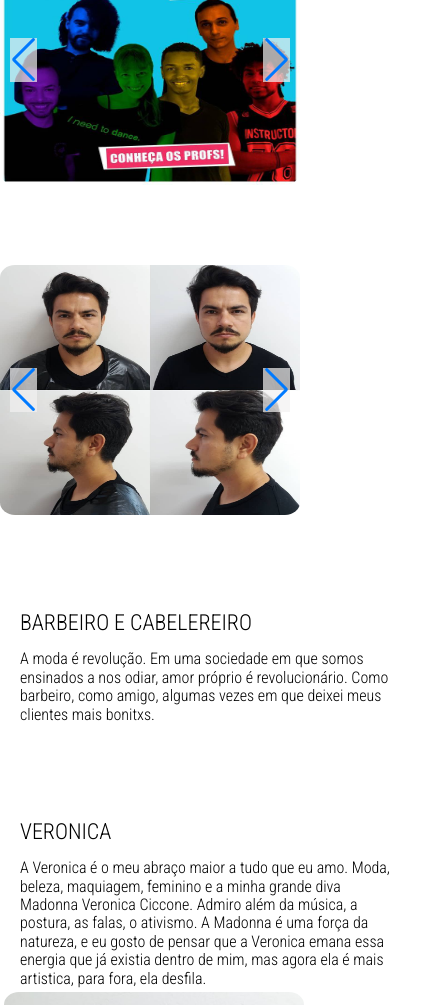
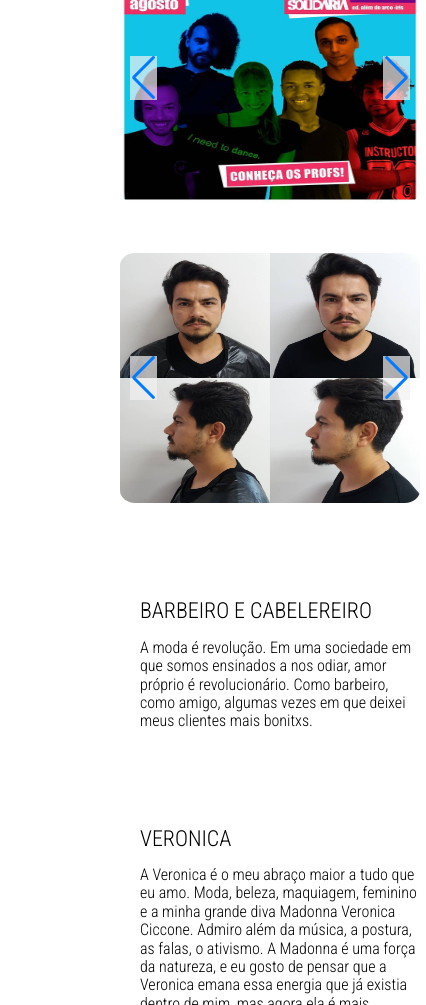
Before and after one commit to MarjadeSordi/barberpoc, a plain HTML site: page resources/portifólio.html in a window 390 px wide. Shown: the part 995-2000 px from the top of the page, 426 px wide, since content can reach past the window. Drawn offline with nearby package versions, Linux system fonts and the light colour scheme.

Commit message:
17.12 - 23h36

```diff
--- a/resources/css/style.css
+++ b/resources/css/style.css
@@ -642,6 +642,12 @@ header{
 }
 
 /*PORTIFÓLIO*/
+.portifolio {
+    display:flex;
+    flex-direction: column;
+    justify-content: center;
+
+}
 
 .professor{
     justify-content: center;
@@ -651,13 +657,16 @@ header{
     margin-left: 20px;
 }
 
+
 .swiper-container {
     width: 300px;
     height: 250px;
     border-radius: 5%;
 
 }
-
+.carousel {
+    margin-top: 50px;
+}
 .barbeiro h3 {
     margin-left: 20px;
 }
--- a/resources/portifólio.html
+++ b/resources/portifólio.html
@@ -56,7 +56,7 @@
 <!--ENCERRA MENU RESPONSIVO-->
     </header>
 </body>
-<section>
+<section class='portifolio'>
         <h2> PORTIFÓLIO </h2>
         <br>
 
@@ -71,6 +71,8 @@
                 </p>
 
             </div>
+
+
 
             <div class='col span-12-of-6'>
                 <div class="swiper-container">
@@ -88,8 +90,8 @@
             </div>
 
 
-            <div class='col span-12-of-6'>
-                <div class="swiper-container barbeiro">
+            <div class='col span-12-of-6 carousel'>
+                <div class="swiper-container">
                     <div class="swiper-wrapper">
                         <!-- Slides -->
                         <div class="swiper-slide"><img src='../resources/img/cabelos/42490958_299880070846539_757241412128989113_n(1).jpg' class='imagem-slider'/> </div>
@@ -103,6 +105,7 @@
             </div>
         </div>
 
+
         <div class='col span-6-of-12 barbeiro'>
             <h3> BARBEIRO E CABELEREIRO </h3>
             <p class='texto-curriculo'>
@@ -112,6 +115,7 @@
             </p>
         </div>
 </div>
+
 <div class='row'>
 
             <div class='col span-6-of-12 veronica'>
```
